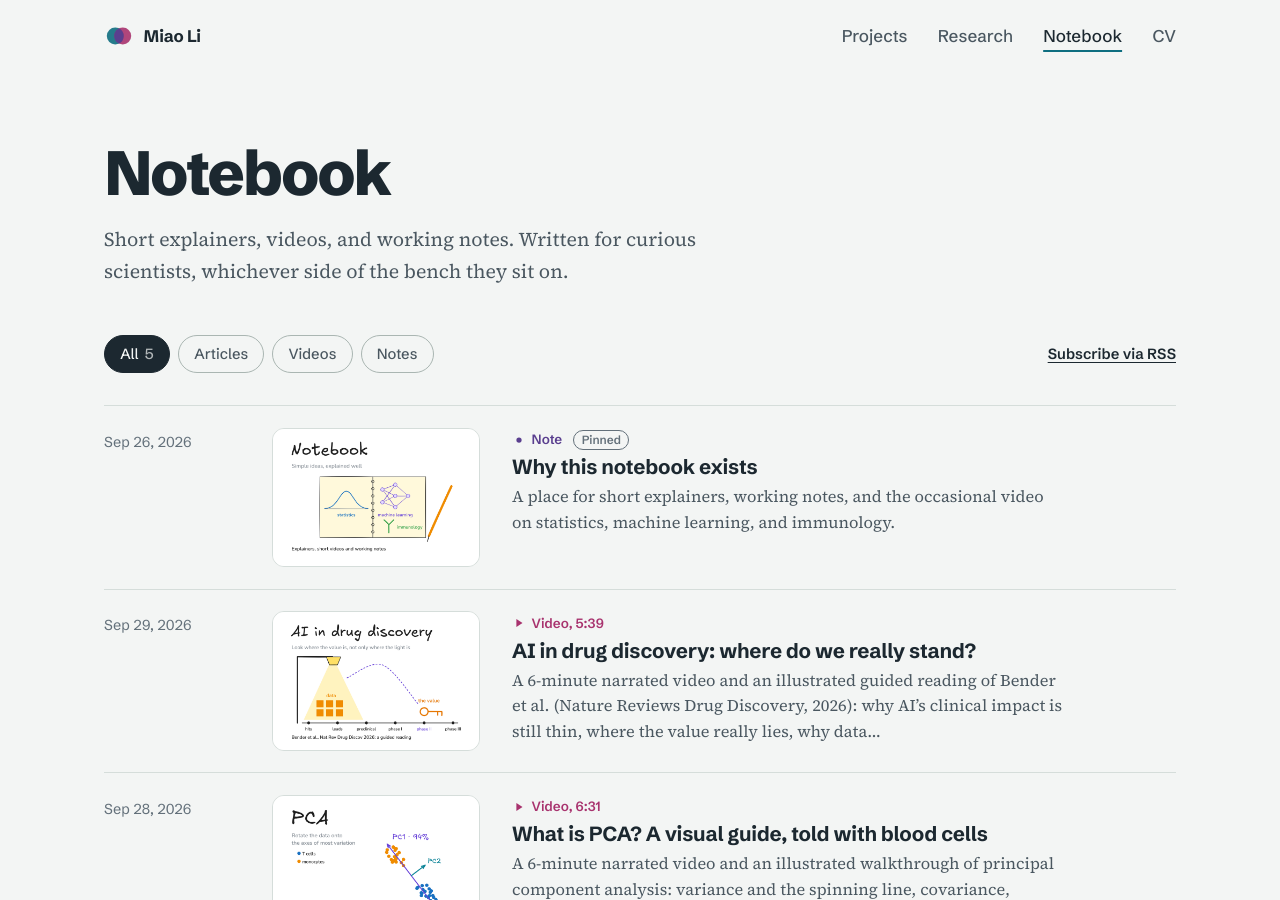
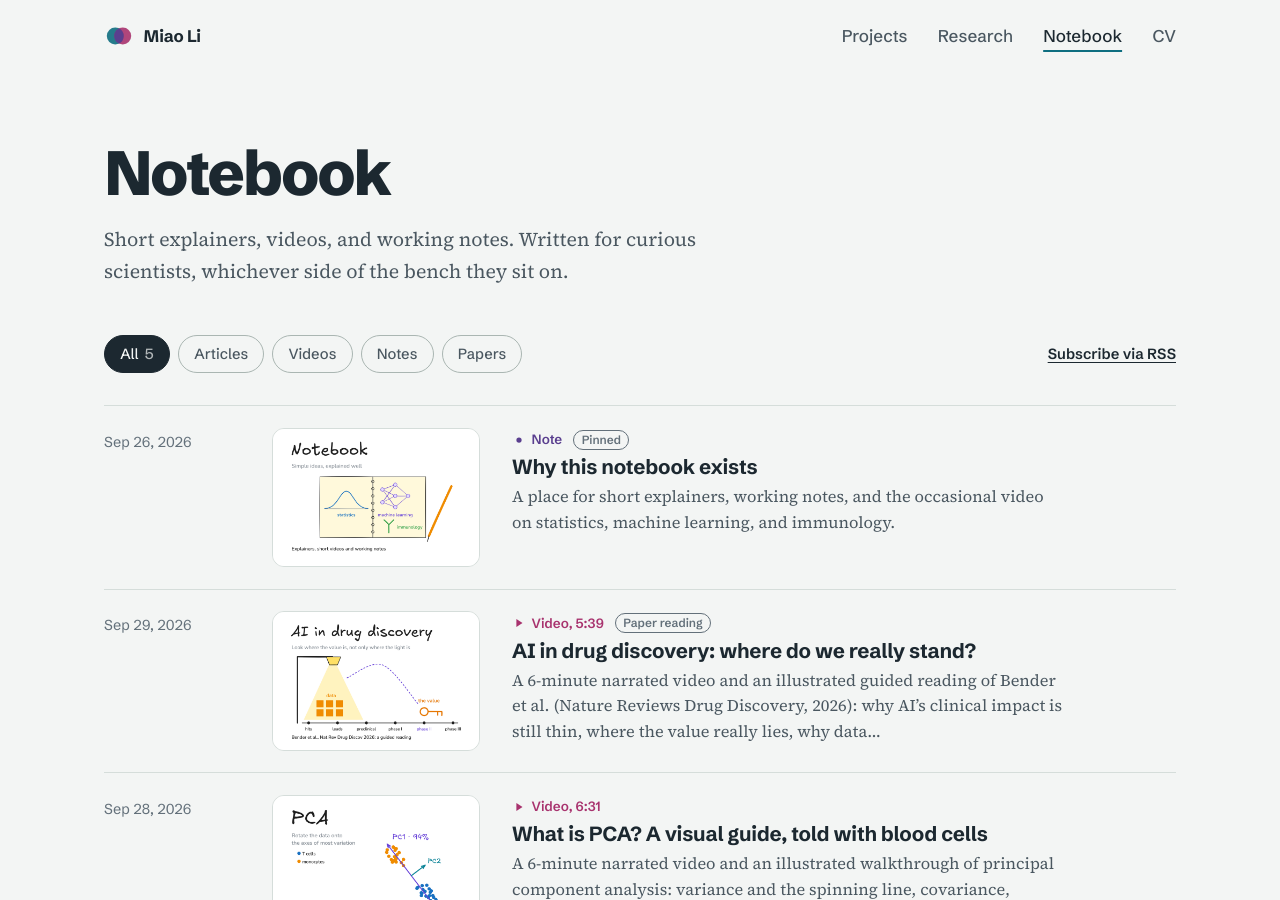
Before and after one commit to sys0507/sys0507.github.io, a Jekyll site: the page built from notebook/index.html, in a window 1280 px wide and 900 px high. Built offline with Jekyll 4.4.1, drawn with Linux system fonts in a browser that asks for light colours.

Commit message:
Notebook: add Papers filter; list AI-in-drug-discovery post under Papers, Notes and Videos
Posts can set filters: [paper, note] to appear under extra filter buttons
besides their format. Paper-reading posts get a small 'Paper reading' label.

Co-Authored-By: Claude Opus 5.5 <noreply@anthropic.com>
Claude-Session: https://claude.ai/code/session_01Q3RyRHNauFDp5gBXLQT2zn

```diff
--- a/_includes/post-item.html
+++ b/_includes/post-item.html
@@ -1,6 +1,6 @@
 {%- assign po = include.post -%}
 {%- assign showfig = false -%}{%- if include.fig and po.image -%}{%- assign showfig = true -%}{%- endif -%}
-<li class="post-item{% if showfig %} post-item--fig{% endif %}" data-tags="{{ po.format | default: 'article' }}">
+<li class="post-item{% if showfig %} post-item--fig{% endif %}" data-tags="{{ po.format | default: 'article' }}{% if po.filters %} {{ po.filters | join: ' ' }}{% endif %}">
   <time class="post-date" datetime="{{ po.date | date_to_xmlschema }}">{{ po.date | date: "%b %-d, %Y" }}</time>
   {%- if showfig %}
   <a class="post-fig" href="{{ po.url | relative_url }}" tabindex="-1" aria-hidden="true"><img src="{{ po.image | relative_url }}" alt="{{ po.image_alt | escape }}" width="1536" height="1024" loading="lazy" decoding="async"></a>
@@ -12,6 +12,7 @@
         {%- when 'note' -%}<svg viewBox="0 0 16 16" aria-hidden="true"><circle cx="8" cy="8" r="3" fill="currentColor"/></svg>Note
         {%- else -%}<svg viewBox="0 0 16 16" aria-hidden="true"><path d="M3 4h10M3 8h10M3 12h6" stroke="currentColor" stroke-width="1.6" stroke-linecap="round"/></svg>Article, {{ po.content | number_of_words | divided_by: 220 | plus: 1 }} min read
       {%- endcase -%}
+      {%- if po.filters contains 'paper' %}<span class="post-pin">Paper reading</span>{% endif -%}
       {%- if include.pin %}<span class="post-pin">Pinned</span>{% endif -%}
     </p>
     {%- assign hl = include.level | default: 3 -%}
--- a/notebook/index.html
+++ b/notebook/index.html
@@ -10,6 +10,7 @@ lede: "Short explainers, videos, and working notes. Written for curious scientis
   <button type="button" data-filter="article" aria-pressed="false">Articles</button>
   <button type="button" data-filter="video" aria-pressed="false">Videos</button>
   <button type="button" data-filter="note" aria-pressed="false">Notes</button>
+  <button type="button" data-filter="paper" aria-pressed="false">Papers</button>
   <a class="filter-aside" href="{{ '/feed.xml' | relative_url }}">Subscribe via RSS</a>
 </div>
 <p class="filter-status visually-hidden" aria-live="polite" data-filter-status="posts"></p>
```
Also changed, not shown: _posts/2026-09-29-ai-in-drug-discovery-where-we-stand.md (+1 -0 lines), README.md.
